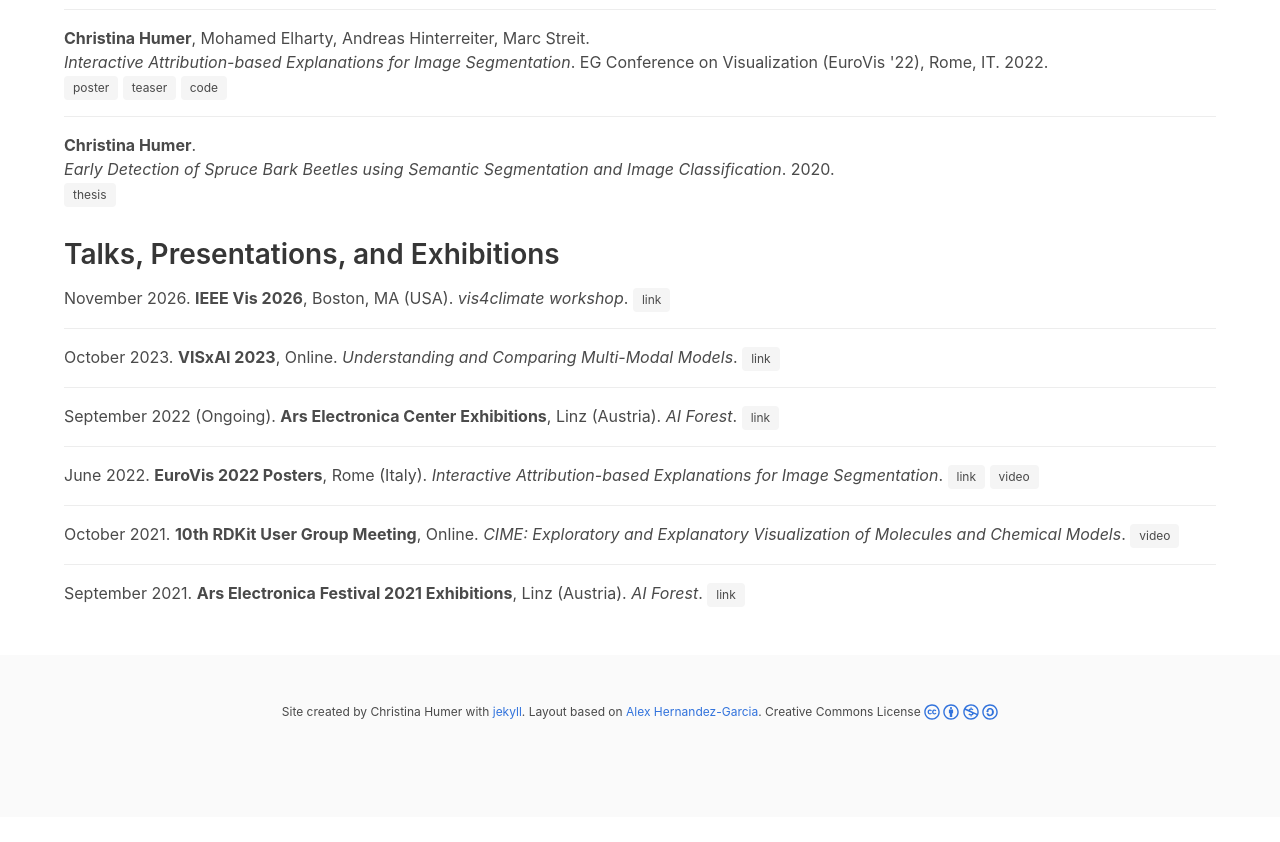
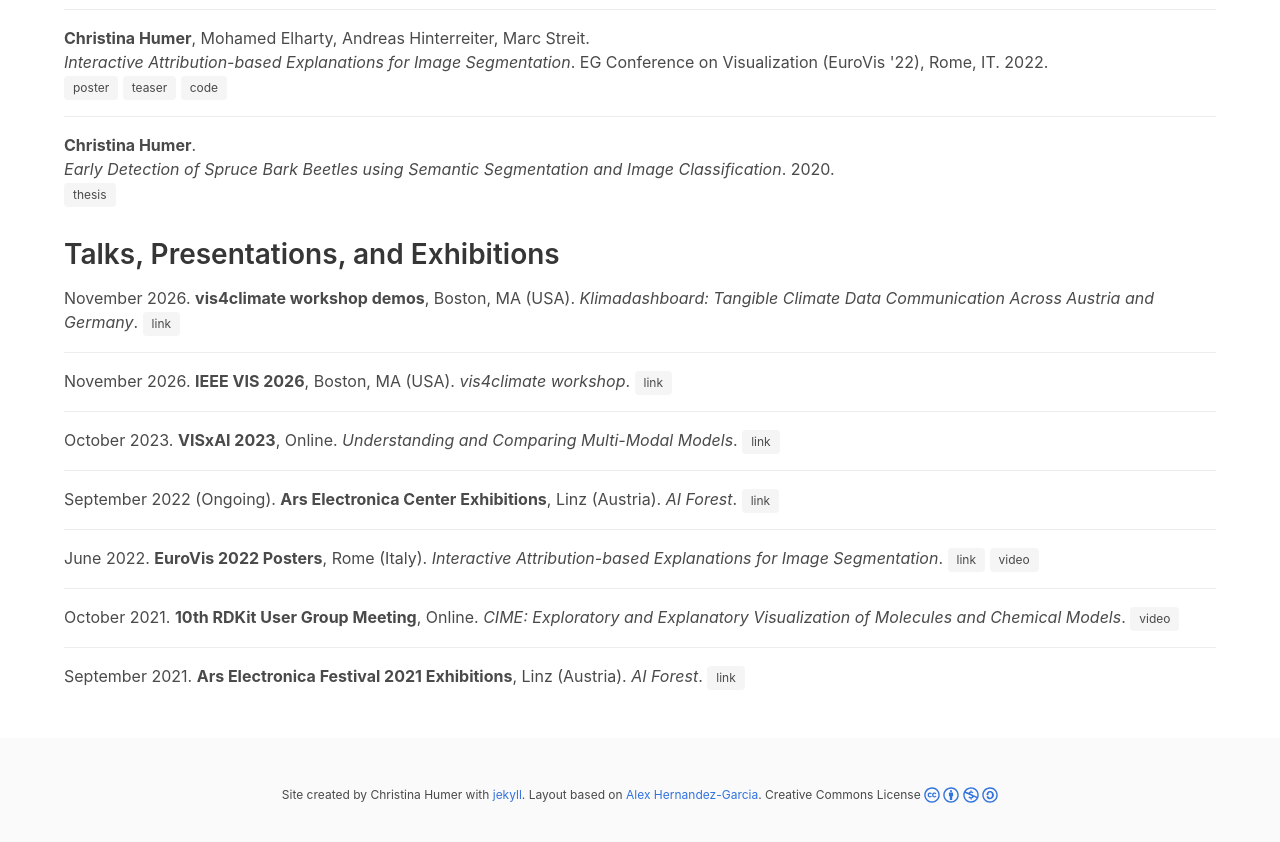
Before and after one commit to ginihumer/ginihumer.github.io, a Jekyll site: the page built from _pages/publications.html, in a window 1280 px wide and 900 px high, scrolled down 2351 px. Shown: the top 842 px of the window. Built offline with Jekyll 4.4.1, drawn with Linux system fonts in a browser that asks for light colours; nearby versions of some CDN libraries; a style sheet for code colours, icons or effects is not loaded; before the commit the page ends 3168 px from its top, so only the background shows below that.

Commit message:
add klimadashboard demo

```diff
--- a/_data/talks.yml
+++ b/_data/talks.yml
@@ -1,7 +1,18 @@
+- title: "Klimadashboard: Tangible Climate Data Communication Across Austria and Germany"
+  year: 2026
+  month: November
+  where: vis4climate workshop demos
+  #use <del></del> to strike off; e.g. <del>The Internet</del>
+  city: Boston, MA
+  country: USA
+  link: https://klimadashboard.org
+  video:
+  slides:
+
 - title: "vis4climate workshop"
   year: 2026
   month: November
-  where: IEEE Vis 2026
+  where: IEEE VIS 2026
   #use <del></del> to strike off; e.g. <del>The Internet</del>
   city: Boston, MA
   country: USA
```
